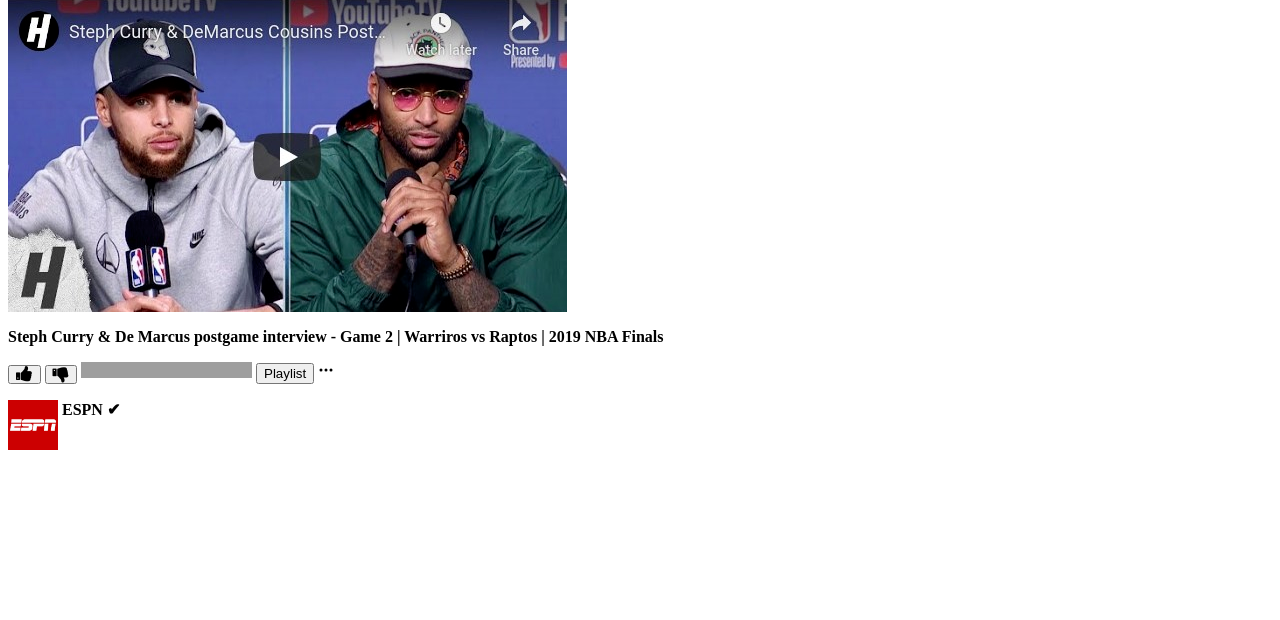
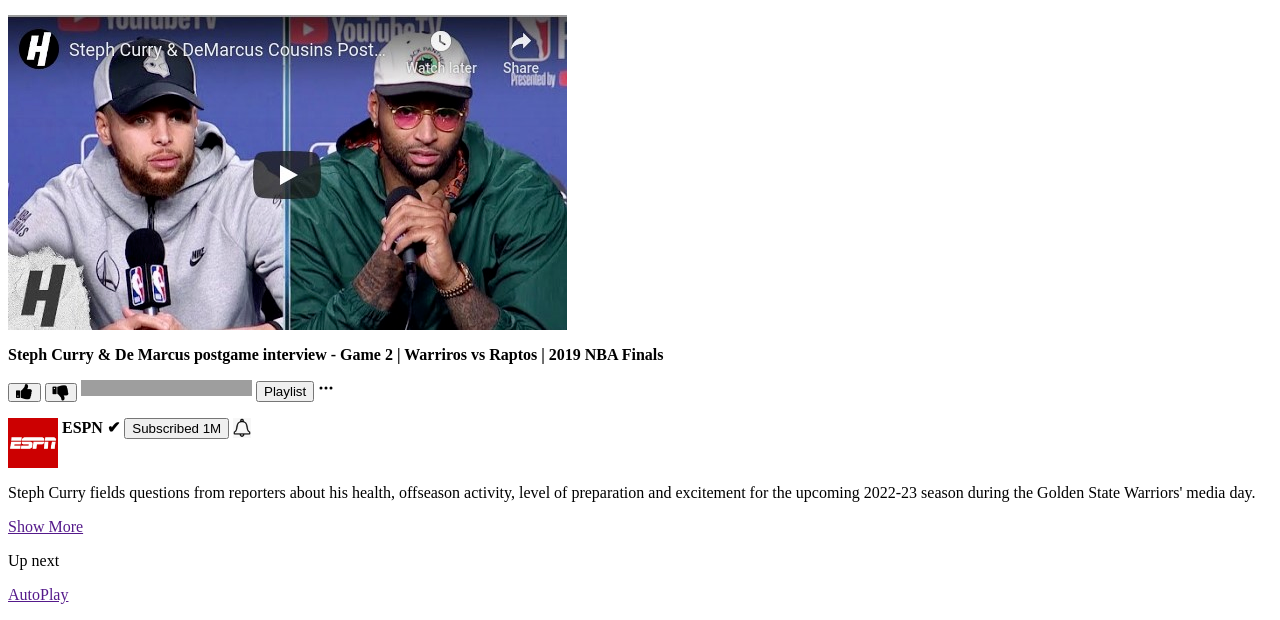
Before and after one commit to Djozef23/Youtube-project, a plain HTML site: page index.html in a window 1280 px wide. Shown: the part 207-827 px from the top of the page. Before the commit the page ends 800 px from the top, so only its background shows below. Drawn offline with Linux system fonts and the light colour scheme; grey boxes are pictures that could not be loaded; files whose address does not match are found by name.

Commit message:
6 commit

```diff
--- a/index.html
+++ b/index.html
@@ -1,4 +1,6 @@
+<br> <!DOCTYPE html>
 <html>
+
 <button id="button" class="style-scope yt-icon-button" aria-label="Guide" aria-pressed="false"> </button>
 <br>
 <button id="button" class="style-scope yt-icon-button" aria-label="Guide" aria-pressed="false"> </button>
@@ -46,9 +48,18 @@
 <br>
 <p>
 <img  src="C:\Users\Djozef\Desktop\Youtube project\ESPN.jpg"
- alt="youtube" style="vertical-align:top"  height="50"; width="50"> <span style="vertical-align:top">  <b> ESPN &#10004  </span>
-
- <br>
+ alt="youtube" style="vertical-align:top"  height="50"; width="50"> <span style="vertical-align:top">  <b> ESPN &#10004 </b> <button> Subscribed 1M </button>
+    <img  src="C:\Users\Djozef\Desktop\Youtube project\Notification.png"
+    alt="youtube" style="vertical-align:top"  height="20"; width="18"> <span style="vertical-align:top">
+    <br>
+<p> Steph Curry fields questions from reporters about his health,
+     offseason activity,
+     level of preparation and excitement for the upcoming 2022-23
+     season during the Golden State Warriors'
+      media day. </p>
+      <p> <a href=""> Show More </a>
+        <p>Up next </p>
+        <p> <a href=""> AutoPlay  </p>
 
 
 </html>
```
